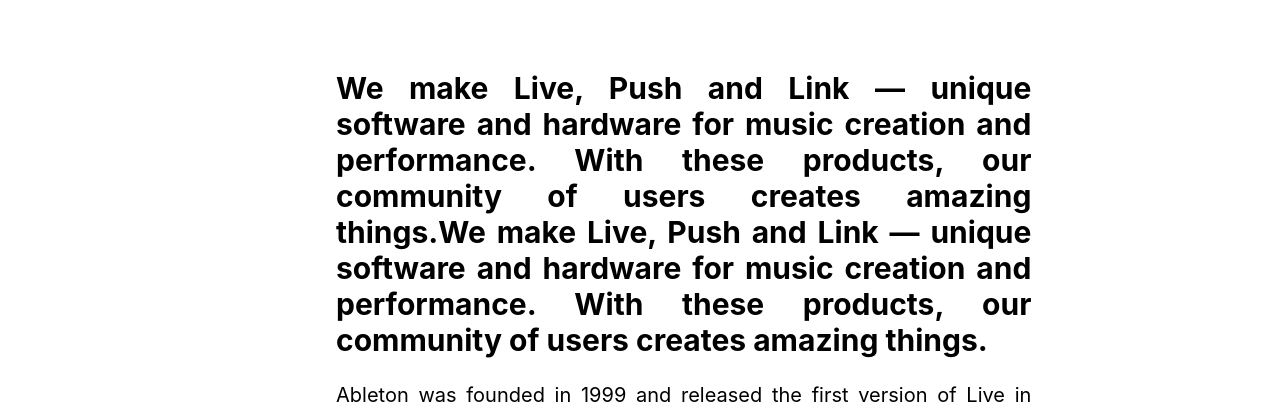
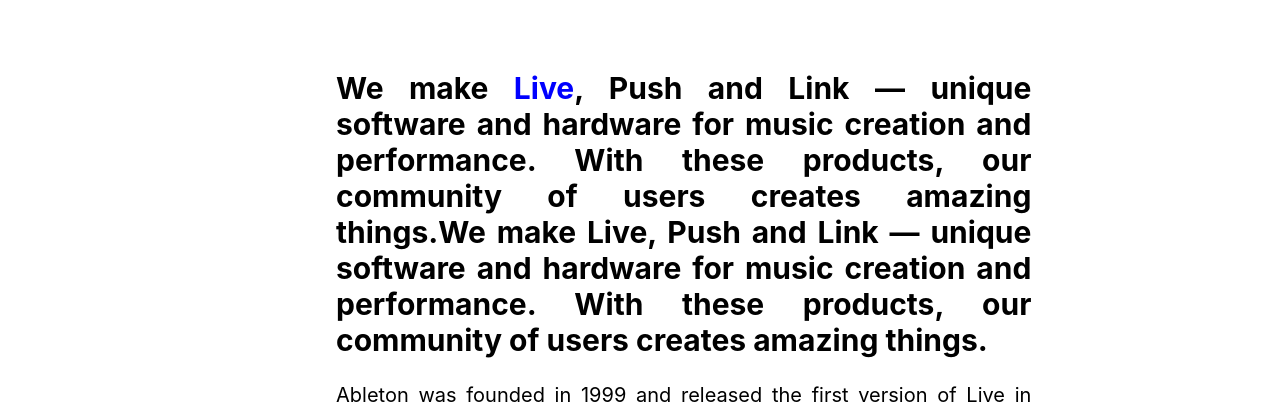
Before and after one commit to afiatamanna06/ableton, a React (Create React App) app: page / in a window 1280 px wide. Shown: the part 718-1126 px from the top of the page. Built offline with nearby package versions, Linux system fonts and the light colour scheme.

Commit message:
Add header description link style

```diff
--- a/src/components/Header.css
+++ b/src/components/Header.css
@@ -177,3 +177,8 @@
     margin-left: 1.8rem;
     margin-top: 0.25rem;
 }
+
+.header-link{
+    text-decoration: none;
+    color: blue;
+}
--- a/src/components/Header.js
+++ b/src/components/Header.js
@@ -37,7 +37,7 @@
                 <div className='grid-container'>
                     <div className='header-pic'><p className='logo'>Ableton</p></div>
                     <div className='header-description'>
-                        <h2>We make Live, Push and Link — unique software and hardware for music creation and performance. With these products, our community of users creates amazing things.We make Live, Push and Link — unique software and hardware for music creation and performance. With these products, our community of users creates amazing things.</h2>
+                        <h2>We make <a href='#' className='header-link'>Live</a>, Push and Link — unique software and hardware for music creation and performance. With these products, our community of users creates amazing things.We make Live, Push and Link — unique software and hardware for music creation and performance. With these products, our community of users creates amazing things.</h2>
                         <p>Ableton was founded in 1999 and released the first version of Live in 2001. Our products are used by a community of dedicated musicians, sound designers, and artists from across the world.</p>
                     </div>
                     <div className='concept-pic-1'>
```
